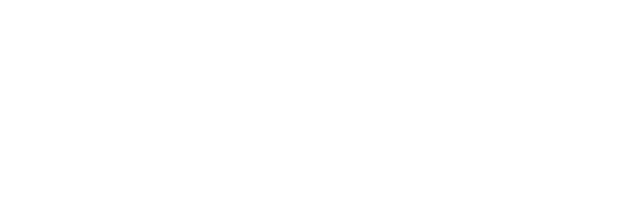
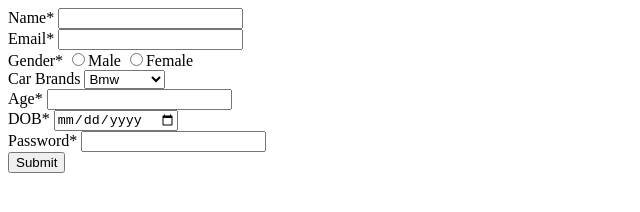
Before and after one commit to acciojob/signup-form-car-Hensi55, a website: page main.html in a window 1280 px wide. Shown: the whole page, without its empty margins (0-640 px from the left). Drawn offline with Linux system fonts and the light colour scheme.

Commit message:
created a submission

```diff
--- a/main.html
+++ b/main.html
@@ -8,6 +8,44 @@
 
 <body>
 	<!-- the entire body must be written by student -->
+	<form method="post">
+		<div>
+			<label for="name">Name*</label>
+			<input type="text" id="name" required>
+		</div>
+		<div>
+			<label for="email">Email*</label>
+			<input type="email" id="email" required>
+		</div>
+		<div>
+			<label for="gender">Gender*</label>
+			<input type="radio" id="gender" name="gender" required>Male
+			<input type="radio" id="gender" name="gender" required>Female
+		</div>
+		<div>
+			<label for="cars">Car Brands</label>
+			<select id="cars">
+				<option>Bmw</option>
+				<option>Audi</option>
+				<option>Mercedez</option>
+			</select>
+		</div>
+		<div>
+			<label for="carage">Age*</label>
+			<input type="number" id="carage" required>
+		</div>
+		<div>
+			<label for="dop">DOB*</label>
+			<input type="date" id="dop" required>
+		</div>
+		<div>
+			<label for="password">Password*</label>
+			<input type="password" id="password" required>
+		</div>
+		<div>
+			<button type="submit">Submit</button>
+		</div>
+	</form>
     <script type="text/javascript" src="./script.js">
 </script>
 
```
